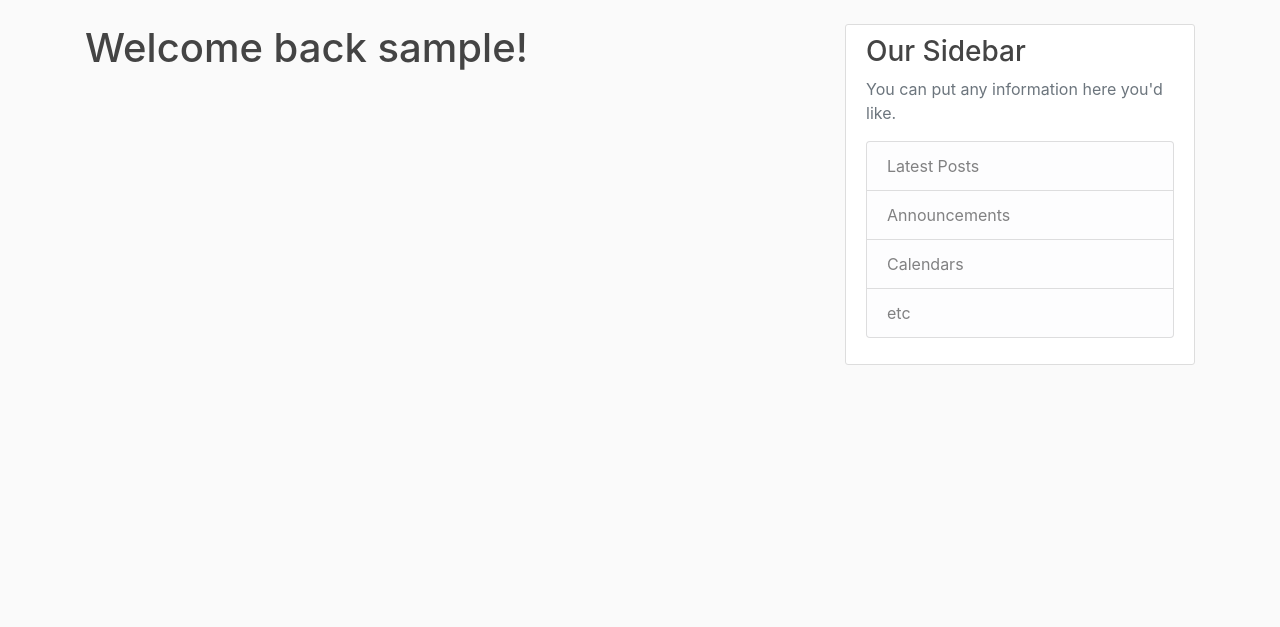
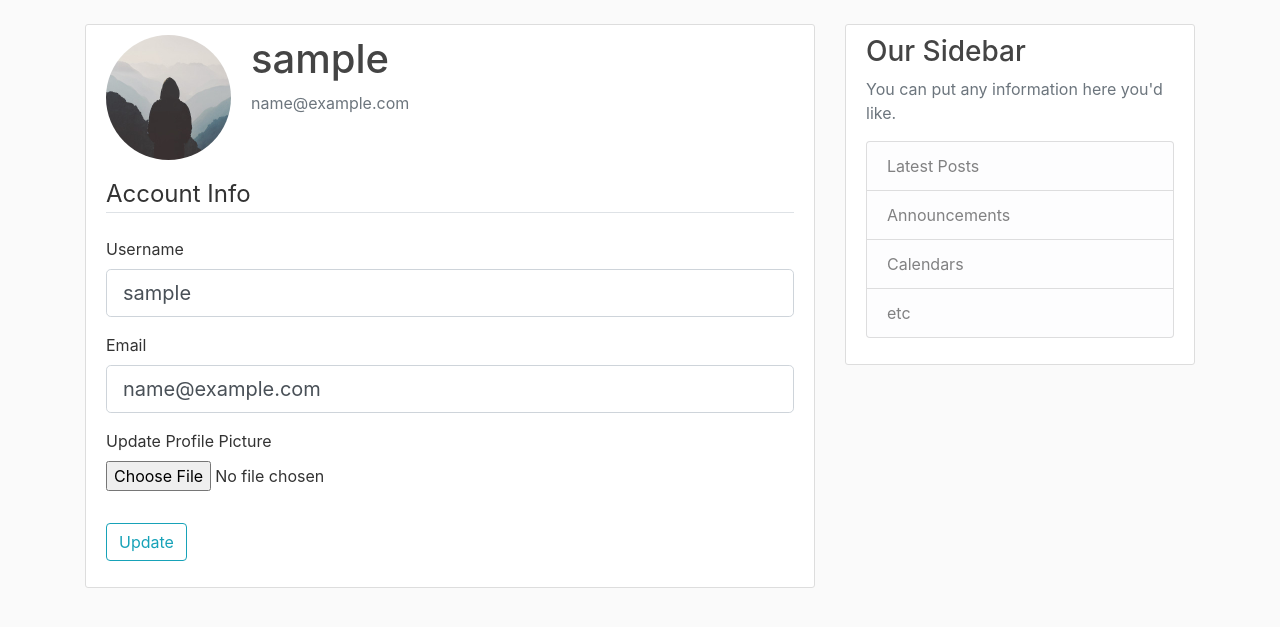
Before and after one commit to bitsnaps/flaskblog_demo, a Flask app: page /account in a window 1280 px wide. Shown: the part 56-683 px from the top of the page. Run offline with Flask 2, Linux system fonts and the light colour scheme; the visitor is signed in with stand-in values (Sample User, id 1); data comes from the database, SQL or seed files in the repository; some libraries are stand-ins or nearby versions.

Commit message:
adding picture profile

```diff
--- a/flaskblog/forms.py
+++ b/flaskblog/forms.py
@@ -1,7 +1,10 @@
 from flask_wtf import FlaskForm
+from flask_wtf.file import FileField, FileAllowed
+from flask_login import current_user
 from wtforms import StringField, PasswordField, SubmitField, BooleanField
 from wtforms.validators import DataRequired, Length, Email, EqualTo, ValidationError
 from flaskblog.models import User
+
 
 class RegistrationForm(FlaskForm):
     username = StringField('Username',
@@ -30,3 +33,25 @@ class LoginForm(FlaskForm):
     password = PasswordField('Password', validators=[DataRequired()])
     remember = BooleanField('Remember Me')
     login = SubmitField('Login')
+
+
+class UpdateAccountForm(FlaskForm):
+    username = StringField('Username',
+        validators=[DataRequired(), Length(min=2, max=20)])
+    email = StringField('Email', validators=[DataRequired(), Email()])
+    picture = FileField('Update Profile Picture', validators=[FileAllowed(['jpg', 'png'])])
+
+    submit = SubmitField('Update')
+
+    # Custom field validation (checkout wtforms docs)
+    def validate_username(self, username):
+        if username.data != current_user.username:
+            user = User.query.filter_by(username=username.data).first()
+            if user:
+                raise ValidationError('That username is taken. Please choose different one.')
+
+    def validate_email(self, email):
+        if email.data != current_user.email:
+            user = User.query.filter_by(email=email.data).first()
+            if user:
+                raise ValidationError('That email is taken. Please choose different one.')
--- a/flaskblog/routes.py
+++ b/flaskblog/routes.py
@@ -1,6 +1,8 @@
+import secrets, os
+from PIL import Image
 from flask import render_template as render, flash, redirect, url_for, request
 from flaskblog import app, db, bcrypt
-from flaskblog.forms import RegistrationForm, LoginForm
+from flaskblog.forms import RegistrationForm, LoginForm, UpdateAccountForm
 from flaskblog.models import User, Post
 from flask_login import login_user, current_user, logout_user, login_required
 
@@ -67,7 +69,36 @@ def logout():
     logout_user()
     return redirect(url_for('home'))
 
-@app.route('/account')
+def save_picture(form_picture):
+    random_hex = secrets.token_hex(8)
+    f_name, f_ext = os.path.splitext(form_picture.filename)
+    picture_fn = random_hex + f_ext
+    picture_path = os.path.join(app.root_path, 'static/profile_pics', picture_fn)
+
+    # resize image
+    output_size = (125, 125)
+    i = Image.open(form_picture)
+    i.thumbnail(output_size)
+    i.save(picture_path)
+
+    return picture_fn
+
+@app.route('/account', methods=['GET', 'POST'])
 @login_required
 def account():
-    return render('account.html', title="Account")
+    form = UpdateAccountForm()
+    if form.validate_on_submit():
+        if form.picture.data:
+            picture_file = save_picture(form.picture.data)
+            current_user.image_file = picture_file
+        current_user.username = form.username.data
+        current_user.email = form.email.data
+        db.session.commit()
+        flash('Your account has been updated!', 'success')
+        return redirect(url_for('account'))
+    elif request.method == 'GET':
+        form.username.data = current_user.username
+        form.email.data = current_user.email
+
+    image_file = url_for('static', filename='profile_pics/'+current_user.image_file)
+    return render('account.html', title="Account", image_file=image_file, form=form)
--- a/flaskblog/templates/account.html
+++ b/flaskblog/templates/account.html
@@ -1,6 +1,65 @@
 {% extends "layout.html" %}
 {% block content %}
 
-    <h1>Welcome back {{ current_user.username }}!</h1>
+    <div class="content-section">
+      <div class="media">
+        <img class="rounded-circle account-img" src="{{ image_file }}">
+        <div class="media-body">
+          <h2 class="account-heading">{{ current_user.username }}</h2>
+          <p class="text-secondary">{{ current_user.email }}</p>
+        </div>
+      </div>
+
+        <form action="" method="post" enctype="multipart/form-data">
+          {{ form.hidden_tag() }}
+          <fieldset class="form-group">
+            <legend class="border-bottom mb-4">Account Info</legend>
+            <div class="form-group">
+              {{ form.username.label(class="form-control-label") }}
+
+              {% if form.username.errors %}
+              {{ form.username(class="form-control form-control-lg is-invalid") }}
+                <div class="invalid-feedback">
+                  {% for error in form.username.errors %}
+                  <span>{{ error }}</span>
+                  {% endfor %}
+                </div>
+              {% else %}
+                {{ form.username(class="form-control form-control-lg") }}
+              {% endif %}
+            </div>
+            <div class="form-group">
+              {{ form.email.label(class="form-control-label") }}
+              {% if form.email.errors %}
+              {{ form.email(class="form-control form-control-lg is-invalid") }}
+                <div class="invalid-feedback">
+                  {% for error in form.email.errors %}
+                  <span>{{ error }}</span>
+                  {% endfor %}
+                </div>
+              {% else %}
+                {{ form.email(class="form-control form-control-lg") }}
+              {% endif %}
+            </div>
+
+            <div class="form-group">
+              {{ form.picture.label() }}
+              {{ form.picture(class="form-control-file") }}
+              {% if form.picture.errors %}
+                {% for error in form.picture.errors %}
+                <span class="text-danger">{{ error }}</span>
+                {% endfor %}
+              {% endif %}
+            </div>
+
+
+
+          </fieldset>
+          <div class="form-group">
+            {{ form.submit(class="btn btn-outline-info") }}
+          </div>
+        </form>
+
+    </div>
 
 {% endblock content %}
```
Also changed, not shown: README.md, avatar.png (added), flaskblog/static/profile_pics/922f549219bdc575.png (added), flaskblog/static/profile_pics/default.jpg (added).
